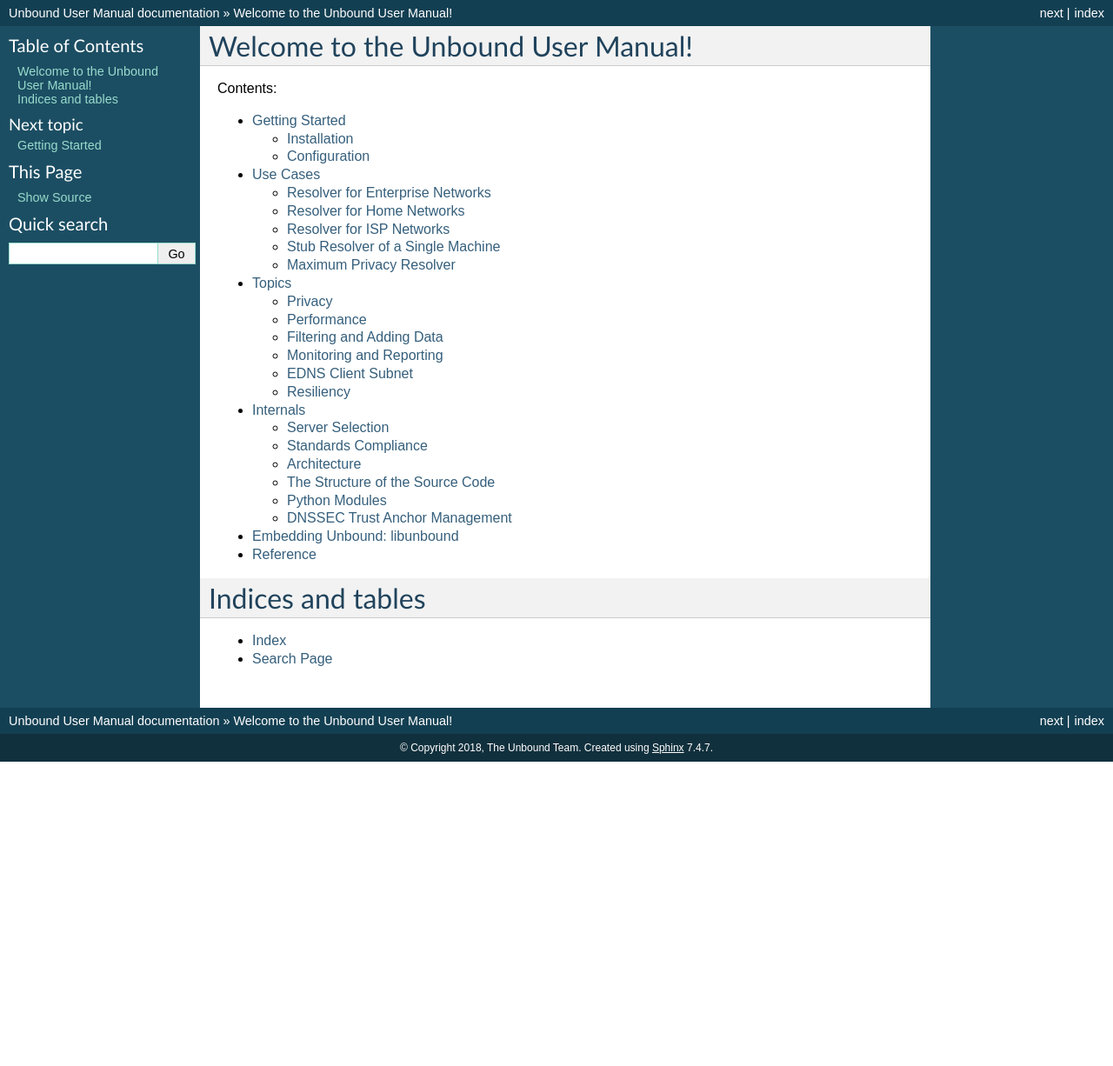
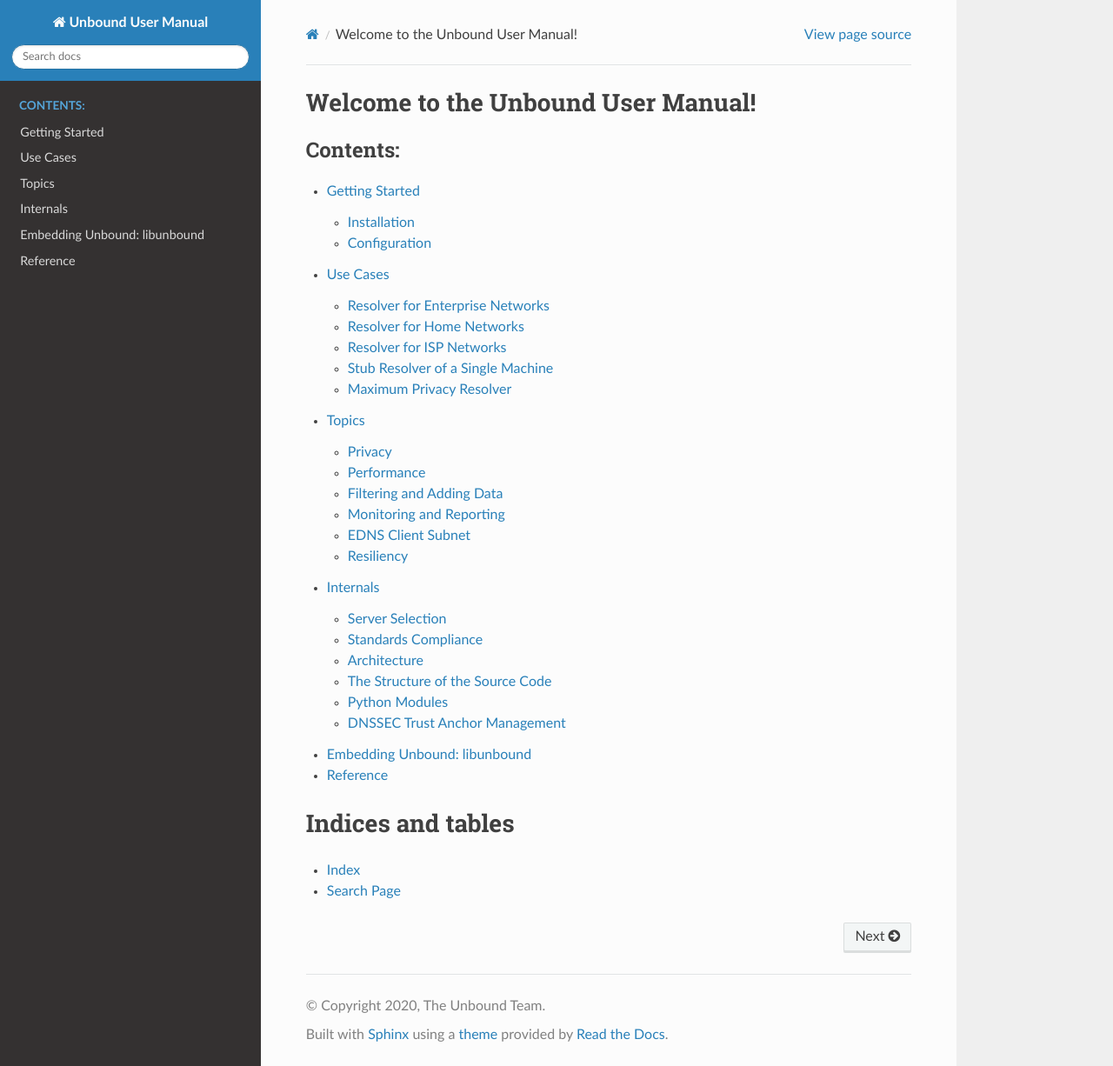
Before and after one commit to NLnetLabs/unbound-manual, a Sphinx documentation site: the page built from source/index.rst, in a window 1280 px wide and 1226 px high. Shown: the whole window at 87% size. Built offline with Sphinx 7.4.7 and the Read the Docs theme 2.0.0, drawn with Linux system fonts in a browser that asks for light colours.

Commit message:
Change theme to RTD

```diff
--- a/source/conf.py
+++ b/source/conf.py
@@ -20,7 +20,7 @@
 # -- Project information -----------------------------------------------------
 
 project = 'Unbound User Manual'
-copyright = '2018, The Unbound Team'
+copyright = '2020, The Unbound Team'
 author = 'The Unbound Team'
 
 # The short X.Y version
@@ -76,7 +76,7 @@
 # The theme to use for HTML and HTML Help pages.  See the documentation for
 # a list of builtin themes.
 #
-html_theme = 'classic'
+html_theme = 'sphinx_rtd_theme'
 
 # Theme options are theme-specific and customize the look and feel of a theme
 # further.  For a list of options available for each theme, see the
```
Also changed, not shown: 1 other file.
